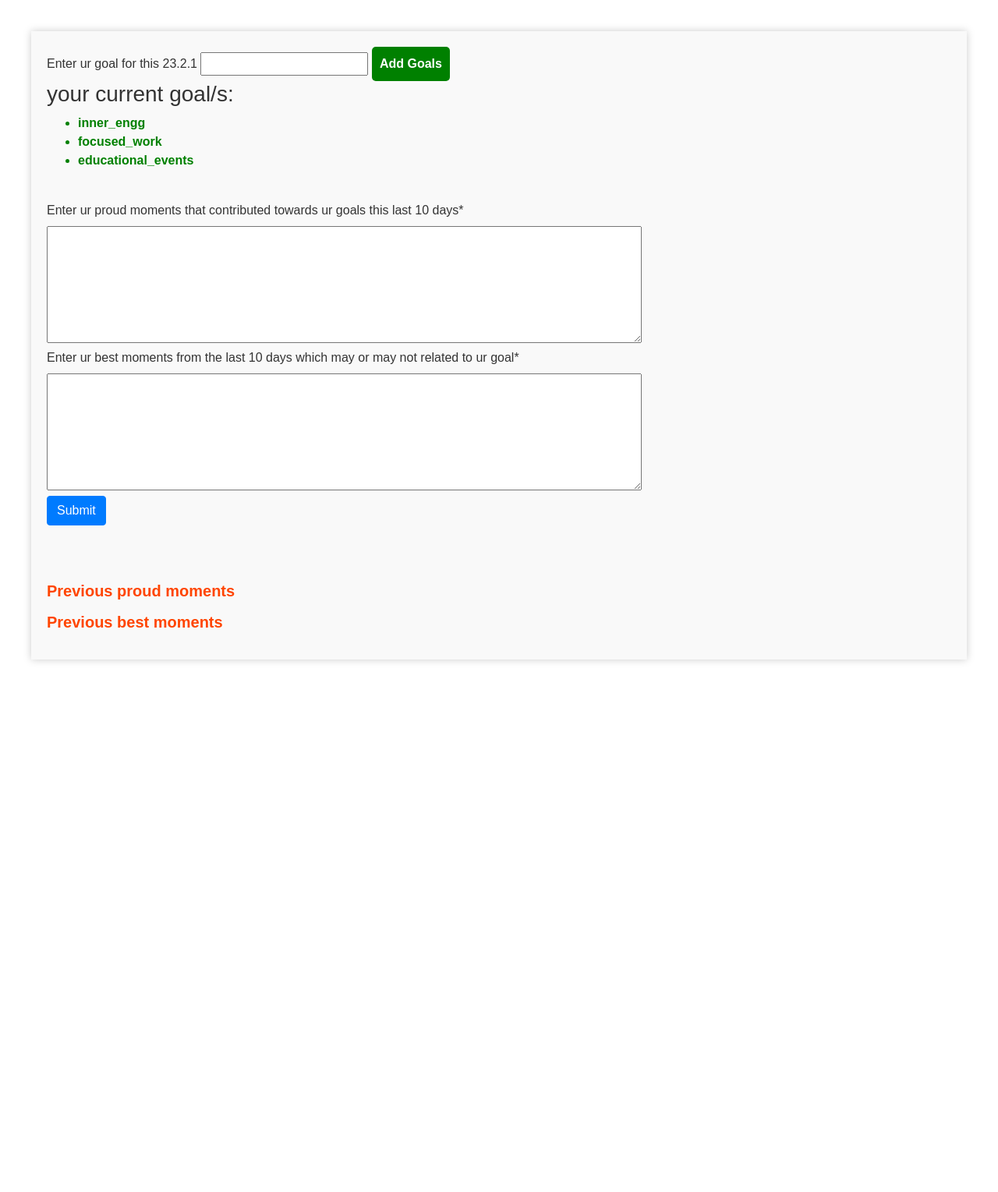
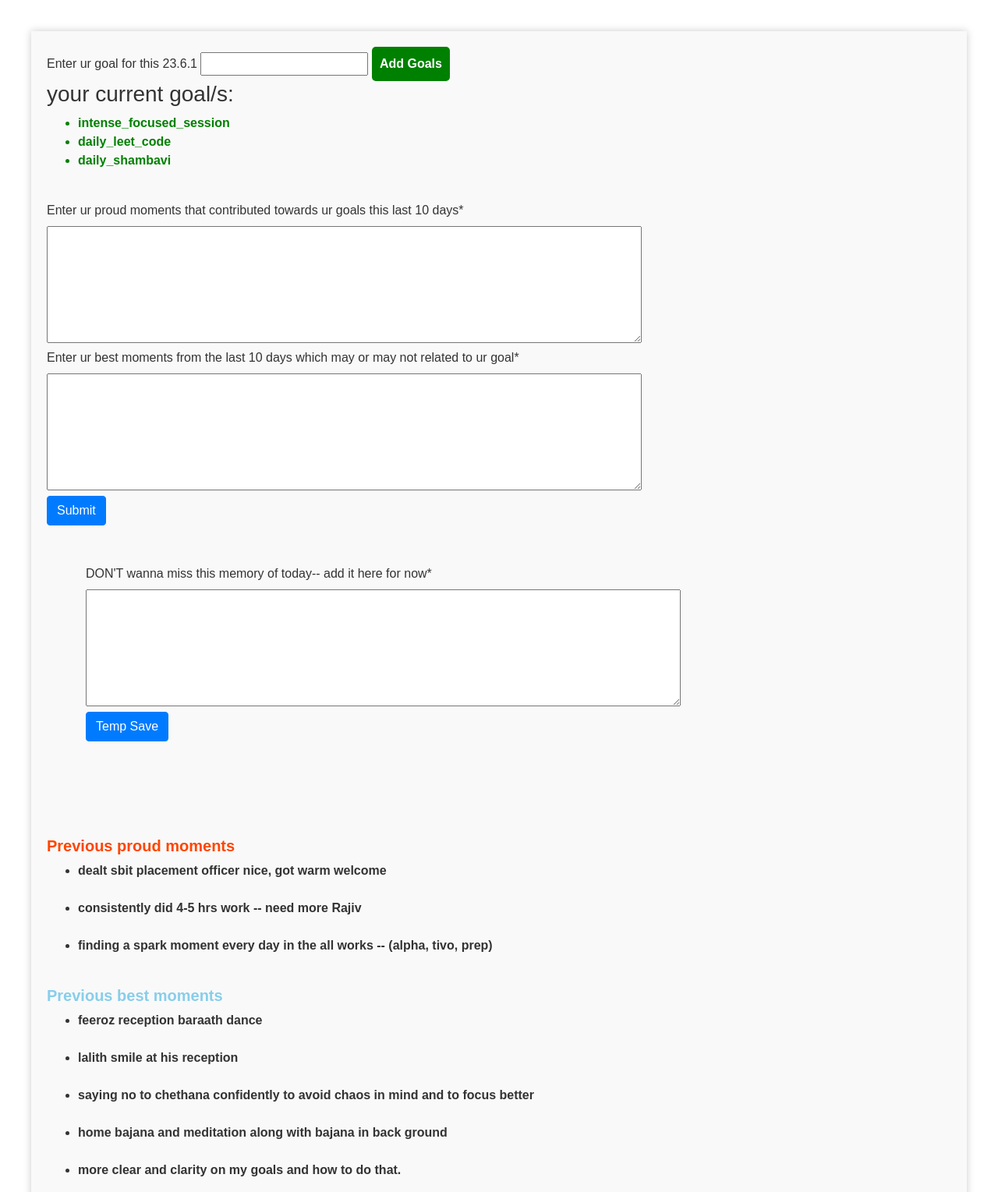
Before and after one commit to rajivtalluri123/best_version, a Django app: page /current in a window 1280 px wide. Shown: the part 80-1609 px from the top of the page at 78% size. Before the commit the page ends 930 px from the top, so only its background shows below. Run offline with Django 4.2, Linux system fonts and the light colour scheme; data comes from the database, SQL or seed files in the repository; both versions use the stored data as it was after the commit; some libraries are stand-ins or nearby versions.

Commit message:
add temp save for daily use of app

```diff
--- a/best_version/forms.py
+++ b/best_version/forms.py
@@ -3,3 +3,6 @@ from django import forms
 class MomentsForm(forms.Form):
     proud_moments = forms.CharField(label='Enter ur proud moments that contributed towards ur goals this last 10 days', max_length=2000, widget=forms.Textarea(attrs={'cols':80, 'rows':6}))
     best_moments = forms.CharField(label='Enter ur best moments from the last 10 days which may or may not related to ur goal', max_length=2000, widget=forms.Textarea(attrs={'cols':80, 'rows':6}))
+
+class TempSaveForm(forms.Form):
+    temp_moments = forms.CharField(label="DON'T wanna miss this memory of today-- add it here for now", max_length=2000, widget=forms.Textarea(attrs={'cols':80, 'rows':6}))
--- a/best_version/gobal_vars.py
+++ b/best_version/gobal_vars.py
@@ -1,2 +1,2 @@
-versions = ["23.2.0", "23.2.1", "23.2.2", "23.3.0", "23.3.1", "23.3.2", "23.4.0", "23.4.1", "23.4.2", "23.5.0", "23.5.1", "23.5.2"]
-current_version = 1
+versions = ["23.2.1", "23.2.2", "23.3.0", "23.3.1", "23.3.2", "23.4.0", "23.4.1", "23.4.2", "23.5.0", "23.5.2", "23.6.0", "23.6.1", "23.6.2"]
+current_version = 11
--- a/best_version/models.py
+++ b/best_version/models.py
@@ -27,3 +27,7 @@ class Version(models.Model):
     id = models.AutoField(primary_key=True)
     user_name = models.CharField(max_length=200)
     best_version = models.CharField(max_length=200)
+
+class TempMoment(models.Model):
+    id = models.AutoField(primary_key=True)
+    temp_moment = models.CharField(max_length=500)
--- a/best_version/views.py
+++ b/best_version/views.py
@@ -1,10 +1,10 @@
 from django.shortcuts import render
 from django.http import HttpResponse
 import datetime
-from .models import Goal
+from .models import Goal, TempMoment
 from .models import ProudMoment
 from .models import BestMoment
-from .forms import MomentsForm
+from .forms import MomentsForm, TempSaveForm
 from .gobal_vars import current_version
 from .gobal_vars import versions
 
@@ -40,40 +40,64 @@ def current_page(request):
     context = {
         'current_decade': versions[current_version]
     }
+    form1 = MomentsForm()
+    form2 = TempSaveForm()
 
     if request.method == 'POST':
-        form = MomentsForm(request.POST)
-        if form.is_valid():
-            user_proud_moments = form.cleaned_data['proud_moments']
-            user_best_moments = form.cleaned_data['best_moments']
+        form1 = MomentsForm(request.POST)
+        form2 = TempSaveForm(request.POST)
+        # if actual moments save it in db for current_version
+        if form1.is_valid():
+            user_proud_moments = form1.cleaned_data['proud_moments']
+            user_best_moments = form1.cleaned_data['best_moments']
 
             print("userr pm "+user_proud_moments)
             print("user bm "+ user_best_moments)
 
-        # to save current moments, show modal
-        if user_proud_moments:
-            proud_moments = user_proud_moments.splitlines()
-            for moment in proud_moments:
-                # dont submit id the user version is already submitted --- actual version here
+            # to save current moments, show modal
+            if user_proud_moments:
                 proud_moments_exists = ProudMoment.objects.filter(user_name='rajiv', best_version=versions[current_version])
+                # save pm only once
                 if not proud_moments_exists:
-                    proud_moment_instance = ProudMoment(user_name='rajiv', best_version=versions[current_version], proud_moment_text=moment)
-                    proud_moment_instance.save()
-        if user_best_moments:
-            best_moments = user_best_moments.splitlines()
-            for moment in best_moments:
-                # dont submit id the user version is already submitted
+
+                    proud_moments = user_proud_moments.splitlines()
+                    for moment in proud_moments:
+                        # dont submit id the user version is already submitted --- actual version here
+                        # issue
+                        proud_moment_instance = ProudMoment(user_name='rajiv', best_version=versions[current_version], proud_moment_text=moment)
+                        proud_moment_instance.save()
+            if user_best_moments:
                 best_moments_exists = BestMoment.objects.filter(user_name='rajiv', best_version=versions[current_version])
+                # save bm only once
                 if not best_moments_exists:
-                    best_moment_instance = BestMoment(user_name='rajiv', best_version=versions[current_version], best_moment_text=moment)
-                    best_moment_instance.save()
+                    best_moments = user_best_moments.splitlines()
+                    for moment in best_moments:
+                        # dont submit id the user version is already submitted
+                        best_moment_instance = BestMoment(user_name='rajiv', best_version=versions[current_version], best_moment_text=moment)
+                        best_moment_instance.save()
+            context['show_modal'] = True
+            # update best_version & clear temp_moment data in db  --- do it manually for now--
 
-        # update best_version
-        context['show_modal'] = True
+        # this is daily use -- to not forget some imp moments
+        # to store temp just to not forget on end day of version --- save it in temp db
+        if form2.is_valid():
+            temp_moments = form2.cleaned_data['temp_moments']
+            print("user don't forget moments "+temp_moments)
+            if temp_moments:
+                temp_moments = temp_moments.splitlines()
+                for moment in temp_moments:
+                    temp_moment_exists = TempMoment.objects.filter(temp_moment = moment)
+                    if not temp_moment_exists:
+                        temp_moment_instance = TempMoment(temp_moment = moment)
+                        temp_moment_instance.save()
+
+
     else:
         context['show_modal'] = False
-        form = MomentsForm()
-        context['form'] = form
+
+    context['form1'] = form1
+    context['form2'] = form2
+
 
 
 
--- /dev/null
+++ b/requirements.txt
@@ -0,0 +1,3 @@
+Django>=3.2.4,<4.0
+django-bootstrap4>=3.0.1,<4.0
+django-crispy-forms>=1.11.1,<2.0
--- a/templates/current_page.html
+++ b/templates/current_page.html
@@ -65,7 +65,9 @@
         justify-content: center;
         padding: 20px;
     }
-
+    .tempform {
+        padding: 50px;
+    }
     section {
         width: 100%;
         max-width: 1200px;
@@ -106,9 +108,17 @@
         <div>
             <form method = "post">
                 {% csrf_token %}
-                {{ form|crispy }}
+                {{ form1|crispy }}
                 <button type="submit" class="btn btn-primary"> Submit</button>
             </form>
+            <div class="tempform">
+                <form method = "post">
+                    {% csrf_token %}
+                    {{ form2|crispy }}
+                    <button type="submit" class="btn btn-primary"> Temp Save</button>
+                </form>
+            </div>
+
 
         </div>
         {% if show_modal %}
@@ -148,7 +158,7 @@
                     <br>
                 {% endfor %}
             </ul>
-            <h5 style="color:orangered"><b>Previous best moments</b></h5>
+            <h5 style="color:skyblue"><b>Previous best moments</b></h5>
             <ul>
                 {% for moment in previous_best_moments %}
                     <li> <b>{{ moment.best_moment_text }} </b></li>
```
Also changed, not shown: best_version/migrations/0005_temp_moments.py (added), db.sqlite3.
